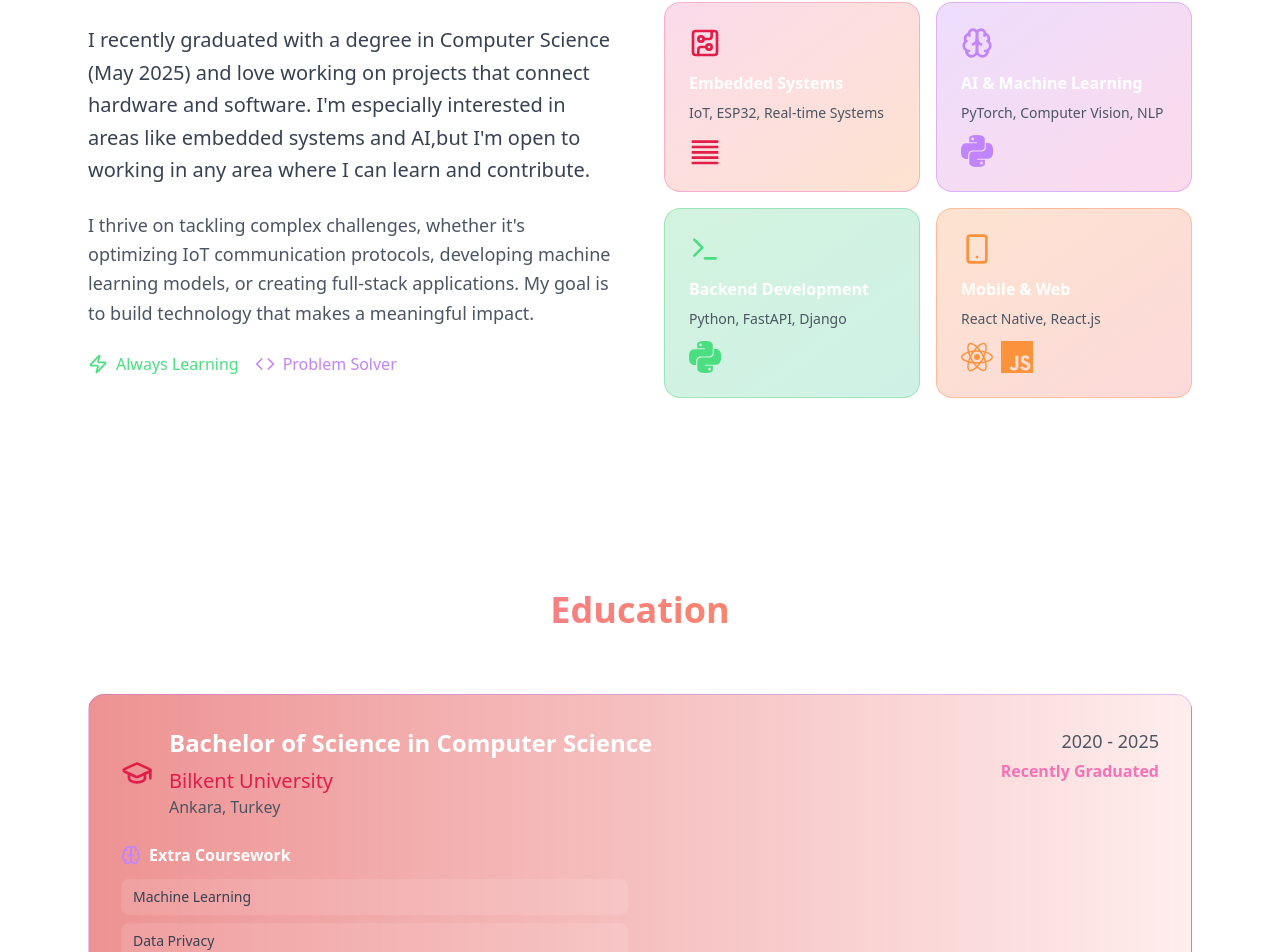
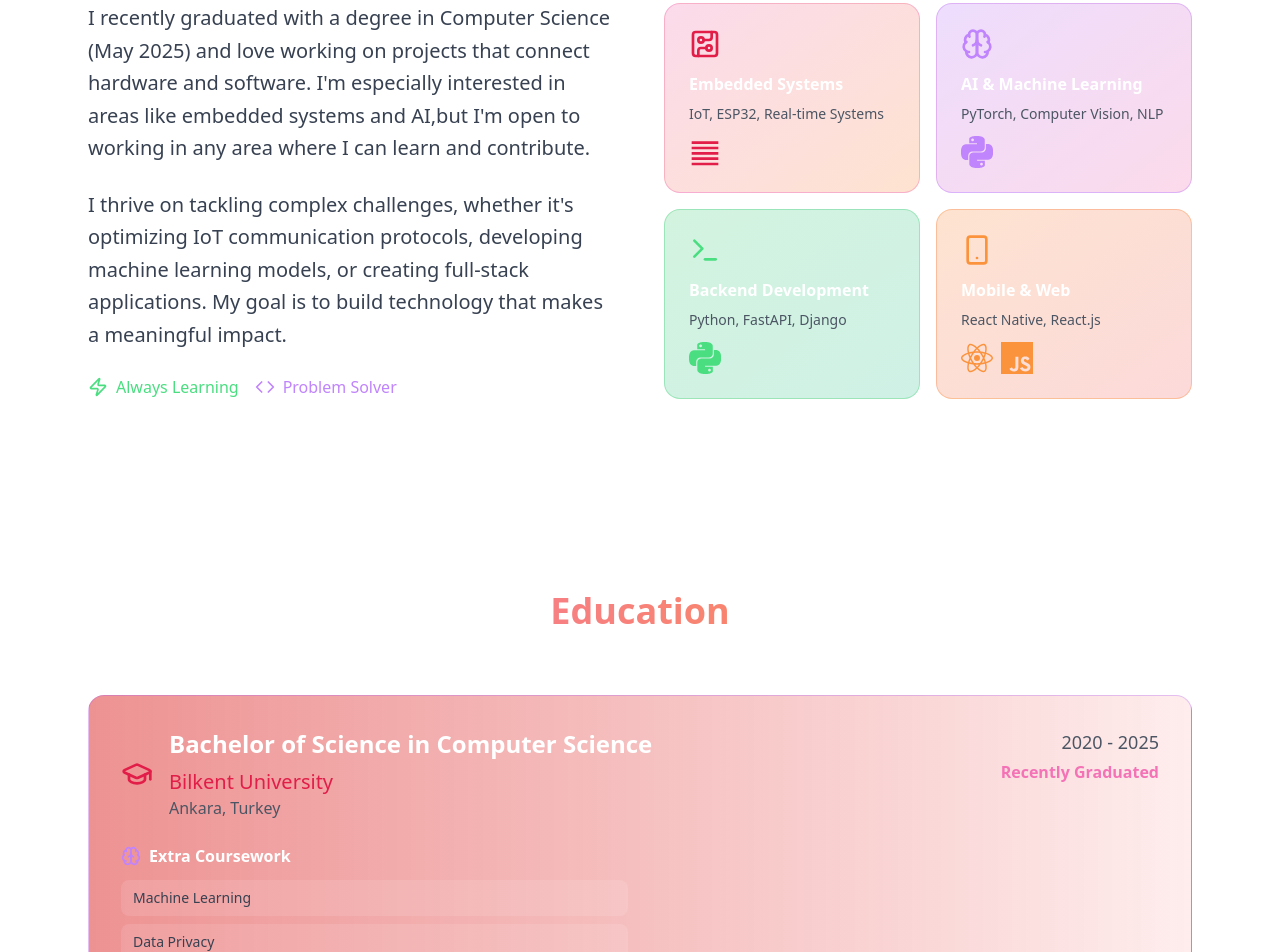
Before and after one commit to zedyjy/Portfolio, a React (Vite) app: page / in a window 1280 px wide. Shown: the part 998-1950 px from the top of the page. Built offline with nearby package versions, Linux system fonts and the light colour scheme; the HTML template or start-up script is replaced by a standard one.

Commit message:
fix: resume and font fixes

```diff
--- a/src/App.jsx
+++ b/src/App.jsx
@@ -156,16 +156,19 @@ export default function App() {
               <a
                 href="mailto:zeynep.dellal@gmail.com"
                 className="bg-gradient-to-r from-pink-500 to-orange-500 hover:from-pink-600 hover:to-orange-600 px-8 py-3 rounded-full font-semibold transition-all duration-300 transform hover:scale-105 flex items-center space-x-2"
+                title="If this doesn't open your email app, you can copy: zeynep.dellal@gmail.com"
               >
                 <Mail size={20} />
                 <span>Get In Touch</span>
               </a>
               <a
-                href="/Zeynep Dellal Resume.pdf"
+                href={`${import.meta.env.BASE_URL}Zeynep Dellal Resume.pdf`}
                 className="border-2 border-pink-400 text-rose-600 hover:bg-pink-400 hover:text-white px-8 py-3 rounded-full font-semibold transition-all duration-300 transform hover:scale-105"
-              >
+                target="_blank"
+                rel="noopener noreferrer"
+                >
                 Resume
-              </a>
+            </a>
             </div>
 
             <div className="flex justify-center md:justify-start space-x-10">
@@ -198,7 +201,7 @@ export default function App() {
               I recently graduated with a degree in Computer Science (May 2025) and love working on projects that connect hardware and software.
               I'm especially interested in areas like embedded systems and AI,but I'm open to working in any area where I can learn and contribute.
             </p>
-            <p className="text-lg text-gray-600 leading-relaxed">
+            <p className="text-xl text-gray-700 leading-relaxed">
               I thrive on tackling complex challenges, whether it's optimizing IoT communication protocols, developing machine learning models,
               or creating full-stack applications. My goal is to build technology that makes a meaningful impact.
             </p>
```
Also changed, not shown: 2 other files (tests, documents, lock files or other folders).
